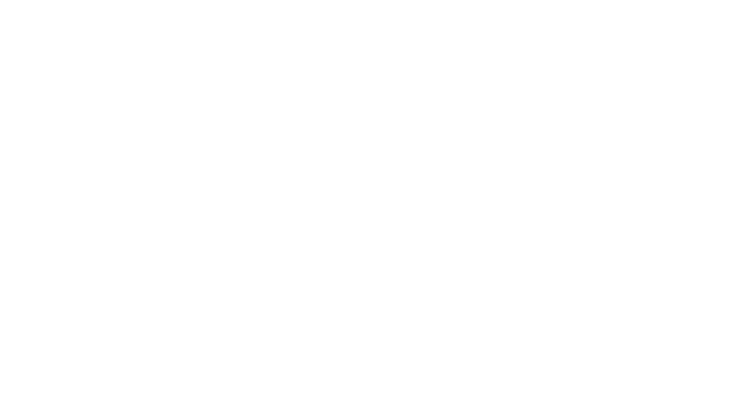
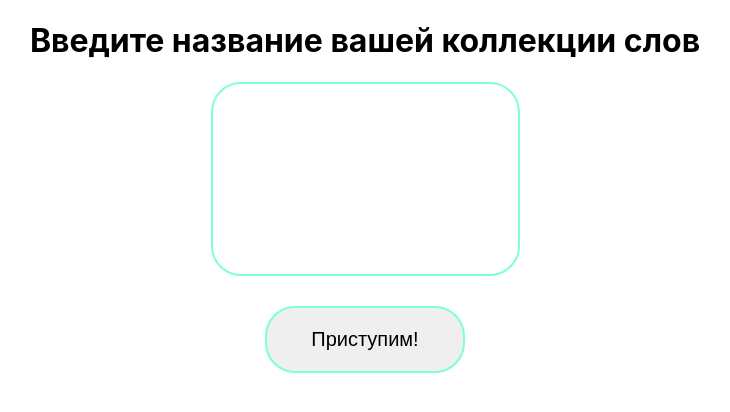
Before and after one commit to TimaAmelin/english-trainer, a plain HTML site: page index.html in a window 1280 px wide. Shown: the whole page, without its empty margins (275-1005 px from the left). Drawn offline with Linux system fonts and the light colour scheme.

Commit message:
Add files via upload

```diff
--- a/index.html
+++ b/index.html
@@ -1 +1 @@
-<!doctype html><html lang="en"><head><meta charset="utf-8"/><link rel="icon" href="./favicon.ico"/><meta name="viewport" content="width=device-width,initial-scale=1"/><meta name="theme-color" content="#000000"/><meta name="description" content="Web site created using create-react-app"/><link rel="apple-touch-icon" href="./logo192.png"/><link rel="manifest" href="./manifest.json"/><title>React App</title><script defer="defer" src="./static/js/main.39d4dc72.js"></script><link href="./static/css/main.91a4dde2.css" rel="stylesheet"></head><body><noscript>You need to enable JavaScript to run this app.</noscript><div id="root"></div></body></html>
+<!doctype html><html lang="en"><head><meta charset="utf-8"/><link rel="icon" href="./favicon.ico"/><meta name="viewport" content="width=device-width,initial-scale=1"/><meta name="theme-color" content="#000000"/><meta name="description" content="Web site created using create-react-app"/><link rel="apple-touch-icon" href="./logo192.png"/><link rel="manifest" href="./manifest.json"/><title>React App</title><script defer="defer" src="./static/js/main.bf7e07cf.js"></script><link href="./static/css/main.91a4dde2.css" rel="stylesheet"></head><body><noscript>You need to enable JavaScript to run this app.</noscript><div id="root"></div></body></html>
```
